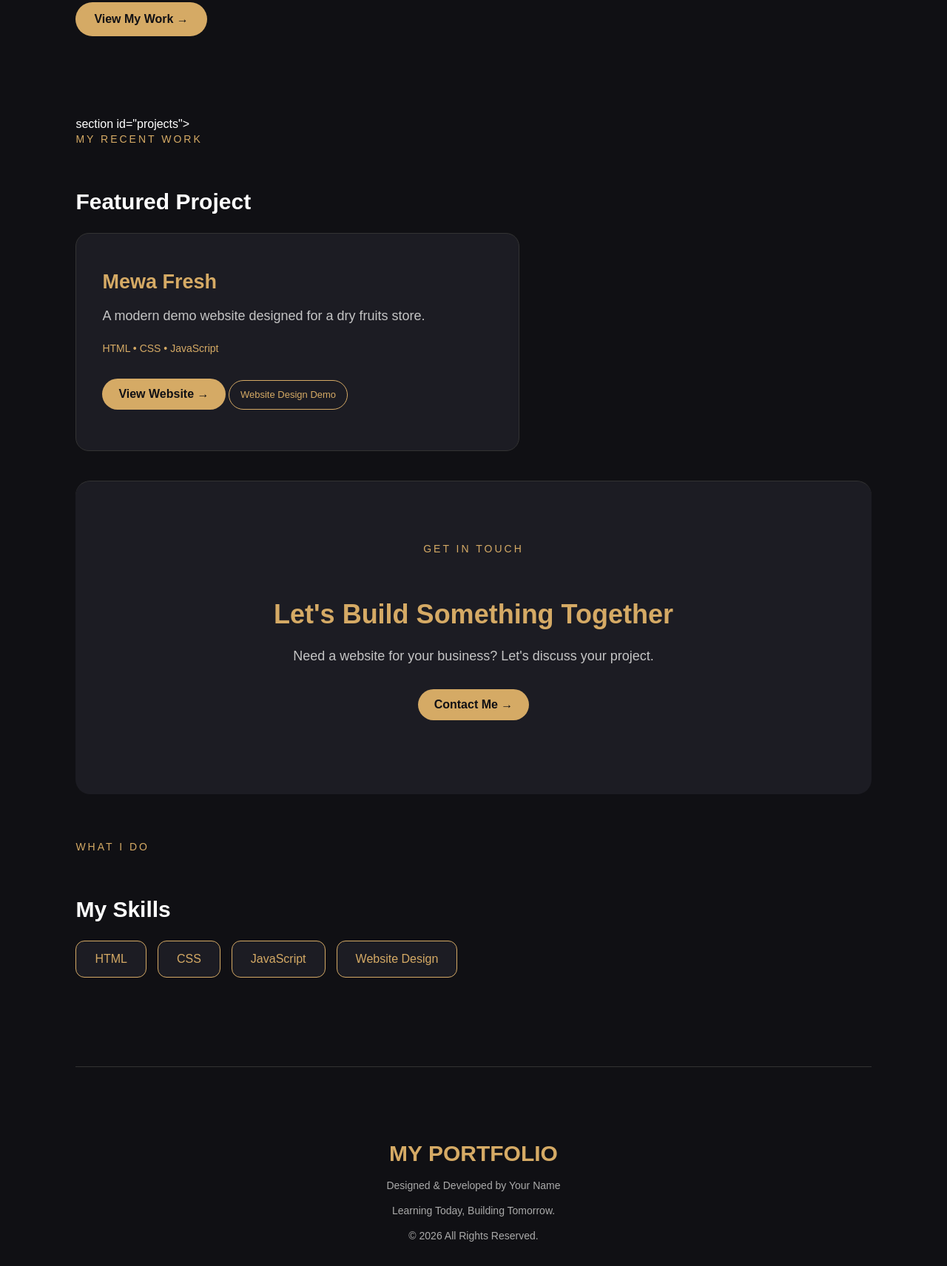
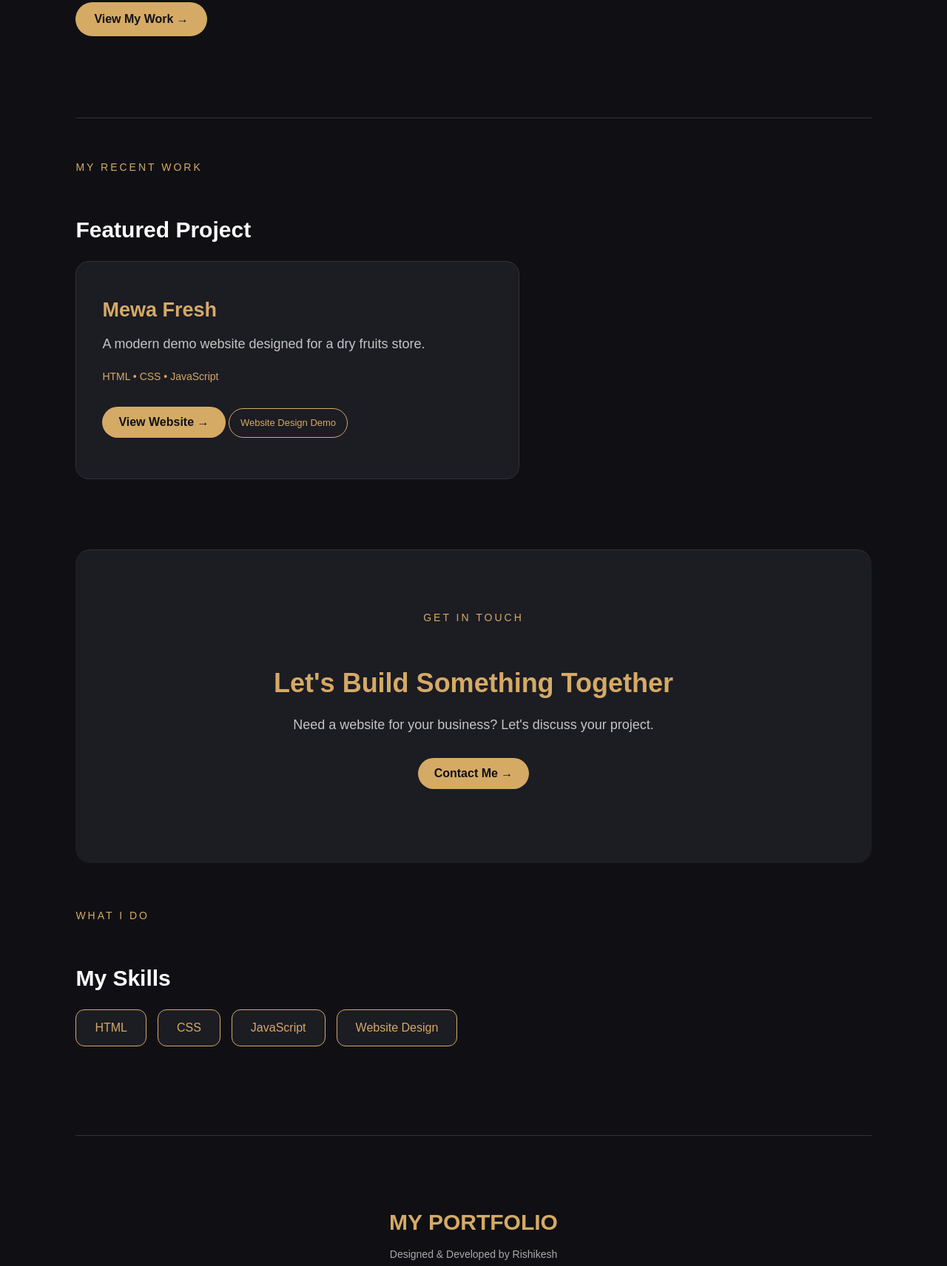
Before and after one commit to rishi-webstudio/my-portfolio, a plain HTML site: page index.html in a window 1280 px wide. Shown: the part 439-2151 px from the top of the page at 74% size. Drawn offline with Linux system fonts and the light colour scheme.

Commit message:
Fix portfolio details and HTML structure

```diff
--- a/index.html
+++ b/index.html
@@ -31,7 +31,7 @@
         <a href="#projects" class="btn">View My Work →</a>
     </section>
 
-  section id="projects">
+  <section id="projects">
     <p class="tagline">MY RECENT WORK</p>
     <h2>Featured Project</h2>
 
@@ -73,7 +73,7 @@
 </section>
 <footer>
     <h2>MY PORTFOLIO</h2>
-    <p>Designed & Developed by Your Name</p>
+    <p>Designed & Developed by Rishikesh</p>
     <p>Learning Today, Building Tomorrow.</p>
     <p>© 2026 All Rights Reserved.</p>
 </footer>
```
